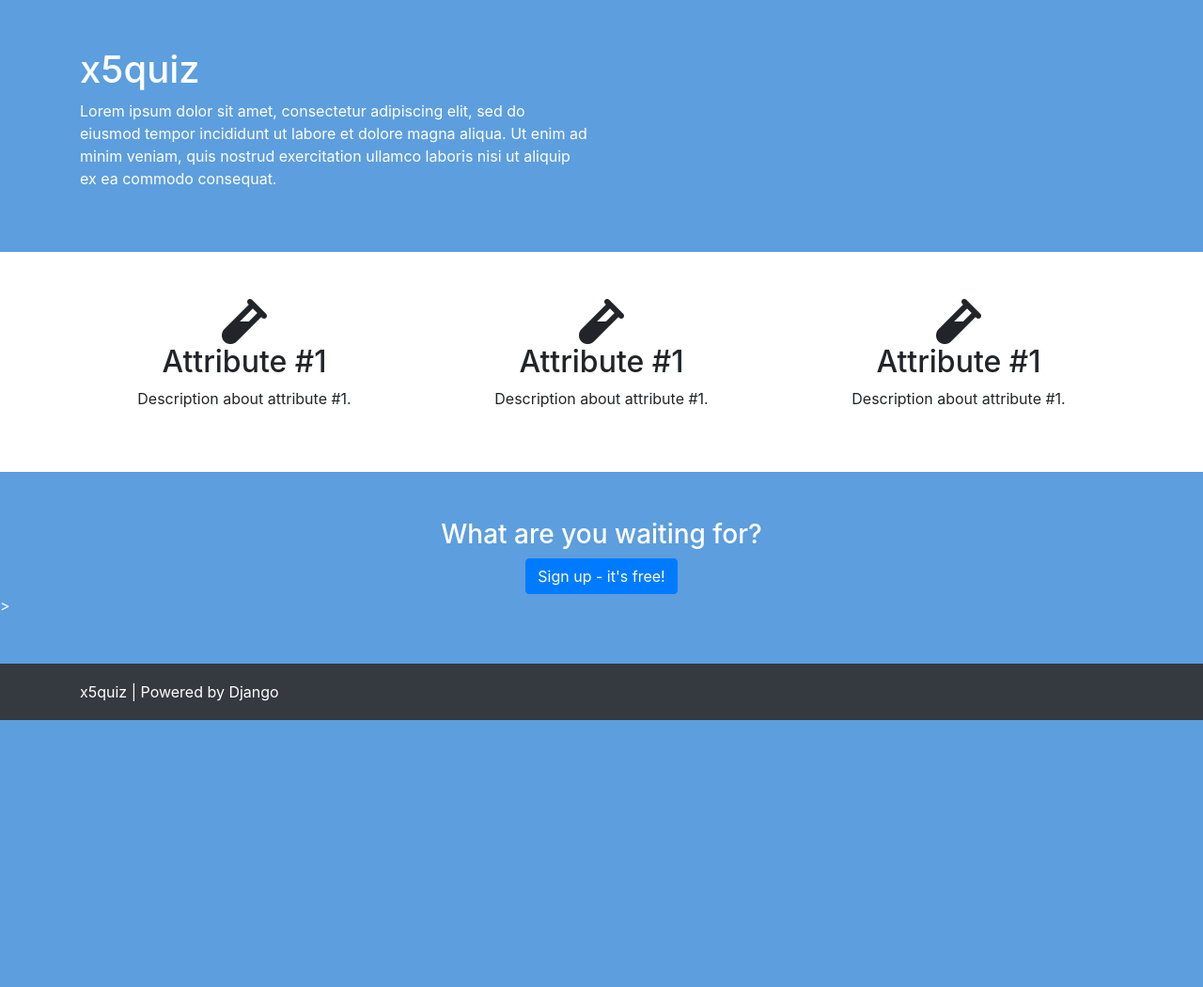
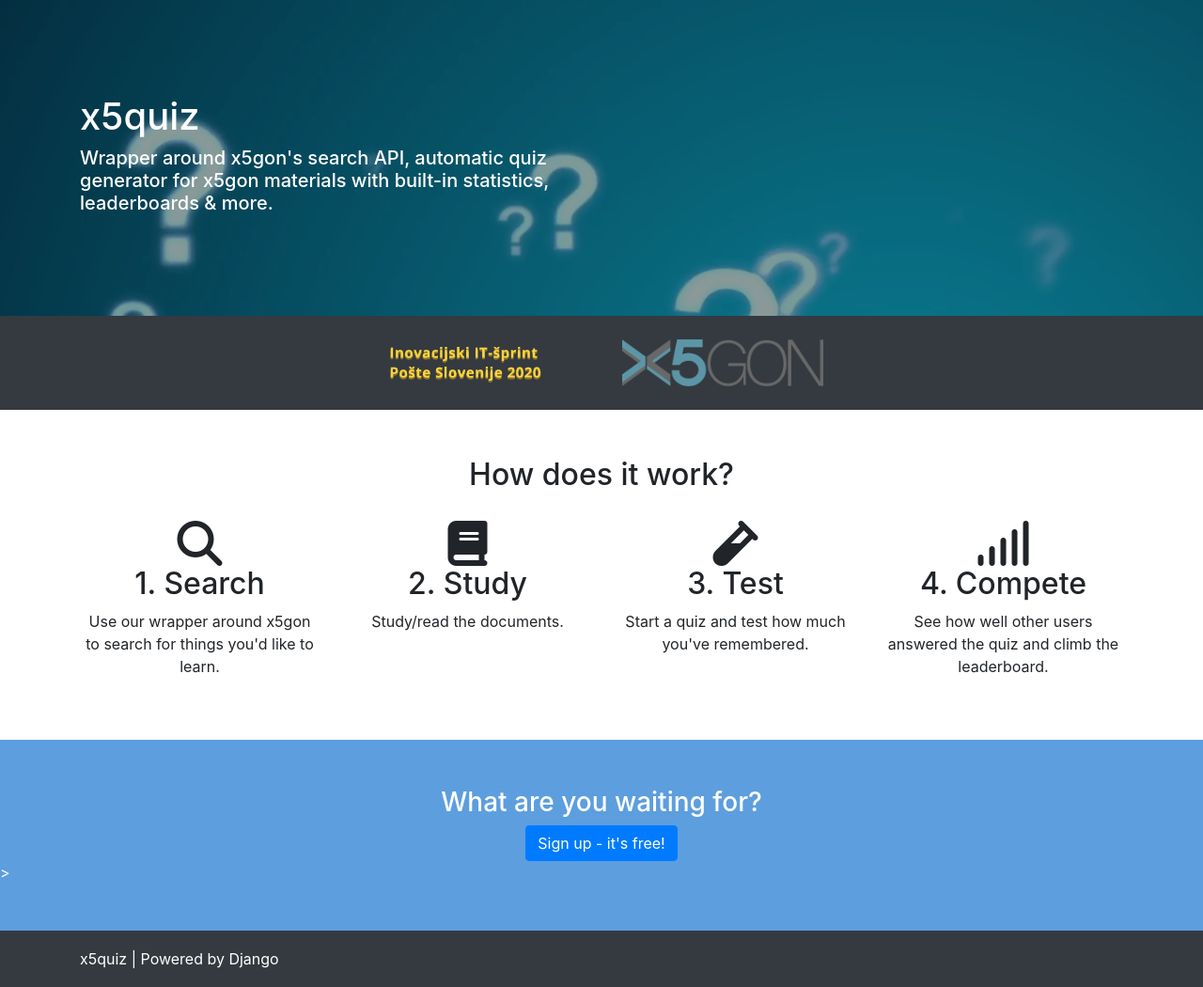
Before and after one commit to gregpr07/x5quiz, a Django app: page / in a window 1280 px wide. Shown: the part 56-1106 px from the top of the page at 94% size. Before the commit the page ends 822 px from the top, so only its background shows below. Run offline with Django 3.2, Linux system fonts and the light colour scheme; some libraries are stand-ins or nearby versions.

Commit message:
Improved presentation.

```diff
--- a/home/templates/home/index.html
+++ b/home/templates/home/index.html
@@ -3,35 +3,49 @@
 {% load static %}
 
 {% block content %}
-    <div class="section" style="background-color: #5D9EDE;color:white;">
+    <div class="section" style="background-color: #5D9EDE;color:white;background-image: url('{% static "img/bg1.png" %}');padding: 100px 0;">
         <div class="container">
             <div class="row">
                 <div class="col-12 col-md-6">
                     <h1>x5quiz</h1>
-                    <p>Lorem ipsum dolor sit amet, consectetur adipiscing elit, sed do eiusmod tempor incididunt ut labore et dolore magna aliqua. Ut enim ad minim veniam, quis nostrud exercitation ullamco laboris nisi ut aliquip ex ea commodo consequat.</p>
+                    <h5>Wrapper around x5gon's search API, automatic quiz generator for x5gon materials with built-in statistics, leaderboards & more.</h5>
                 </div>
                 <div class="col-12 col-md-6"></div>
             </div>
         </div>
     </div>
+    <div class="section-small" style="background-color: #343A40;">
+        <div class="container">
+            <center>
+                <img src="{% static "img/iitp_logo.png" %}" alt="IITP logo" height="50" style="padding: 0 35px;">
+                <img src="{% static "img/x5gon_logo.png" %}" alt="x5gon logo" height="50" style="padding: 0 35px;">
+            </center>
+        </div>
+    </div>
     <div class="section">
         <center>
+            <h2 class="margin-bottom">How does it work?</h2>
             <div class="container">
                 <div class="row">
-                    <div class="col-12 col-md-4">
+                    <div class="col-12 col-md-3">
+                        <i class="fas fa-search fa-3x"></i>
+                        <h2>1. Search</h2>
+                        <p>Use our wrapper around x5gon to search for things you'd like to learn.</p>
+                    </div>
+                     <div class="col-12 col-md-3">
+                        <i class="fas fa-book fa-3x"></i>
+                        <h2>2. Study</h2>
+                        <p>Study/read the documents.</p>
+                    </div>
+                     <div class="col-12 col-md-3">
                         <i class="fas fa-vial fa-3x"></i>
-                        <h2>Attribute #1</h2>
-                        <p>Description about attribute #1.</p>
+                        <h2>3. Test</h2>
+                        <p>Start a quiz and test how much you've remembered.</p>
                     </div>
-                     <div class="col-12 col-md-4">
-                        <i class="fas fa-vial fa-3x"></i>
-                        <h2>Attribute #1</h2>
-                        <p>Description about attribute #1.</p>
-                    </div>
-                     <div class="col-12 col-md-4">
-                        <i class="fas fa-vial fa-3x"></i>
-                        <h2>Attribute #1</h2>
-                        <p>Description about attribute #1.</p>
+                     <div class="col-12 col-md-3">
+                        <i class="fas fa-signal fa-3x"></i>
+                        <h2>4. Compete</h2>
+                        <p>See how well other users answered the quiz and climb the leaderboard.</p>
                     </div>
                 </div>
             </div>
--- a/static/css/style.css
+++ b/static/css/style.css
@@ -24,3 +24,11 @@ footer {
 .section {
     padding: 50px 0;
 }
+
+.section-small {
+    padding: 25px 0;
+}
+
+.margin-bottom {
+    margin-bottom: 30px;
+}
```
Also changed, not shown: static/img/bg1.png (added), static/img/iitp_logo.png (added), static/img/posta_logo.png (added), static/img/x5gon_logo.png (added).
